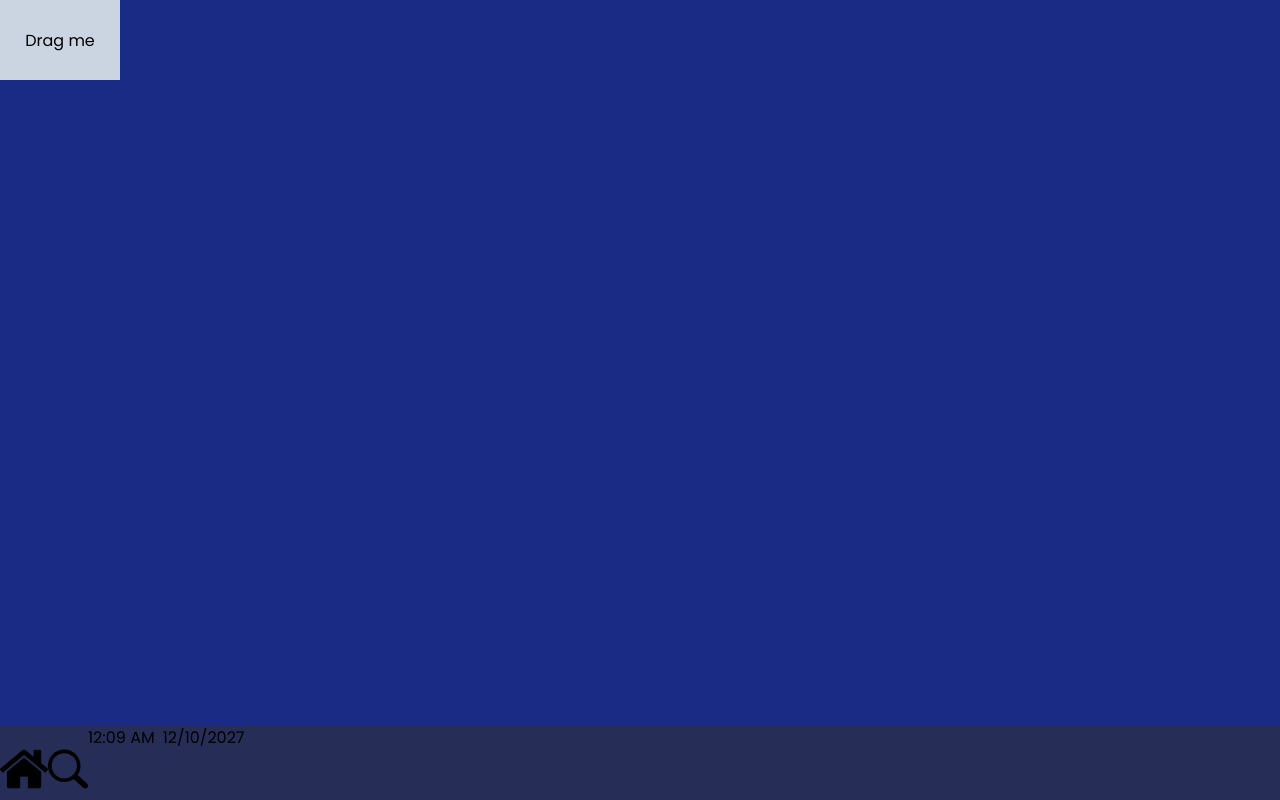
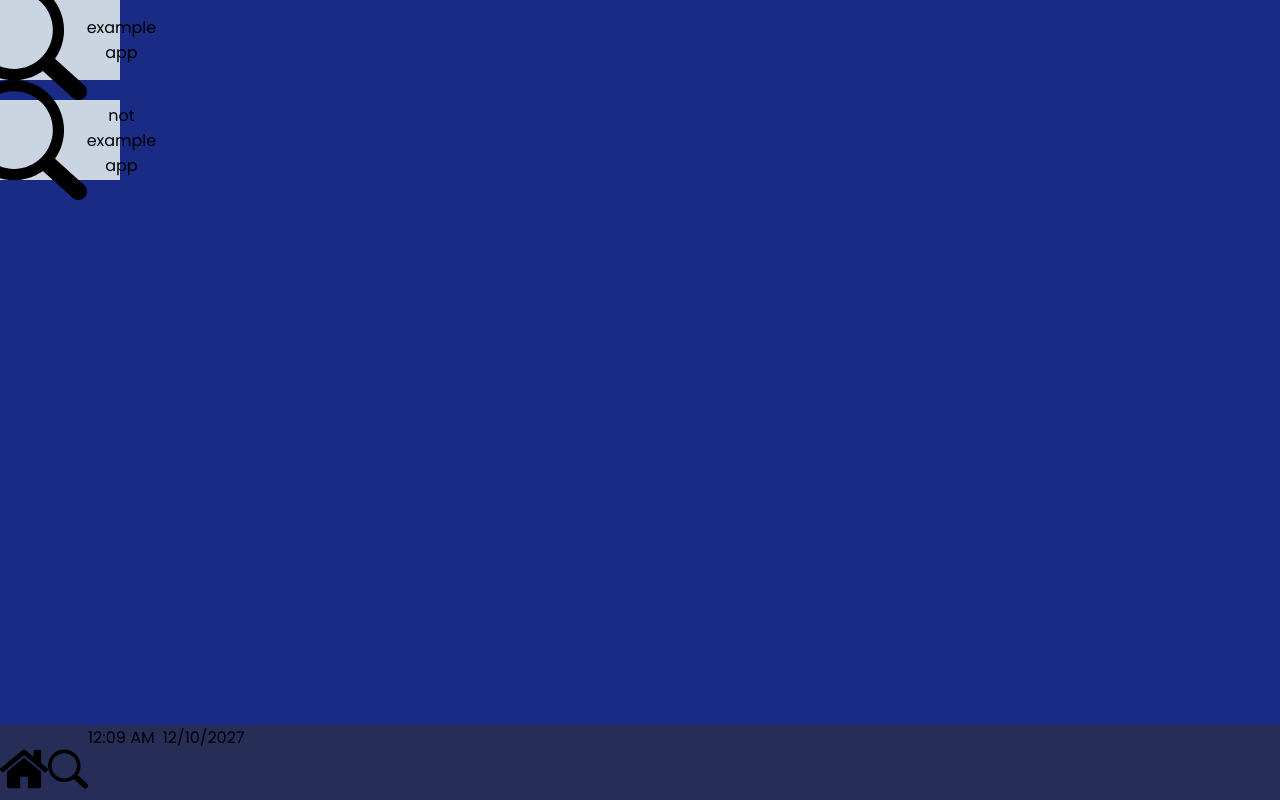
Before and after one commit to raisfeld-ori/Ksed, a React (Vite) app: page /main_page in a window 1280 px wide. Built offline with nearby package versions, Linux system fonts and the light colour scheme.

Commit message:
worked on the grid system

```diff
--- a/src/pages/main_page/Grid.tsx
+++ b/src/pages/main_page/Grid.tsx
@@ -1,6 +1,33 @@
 import React from "react";
 
-export const useDraggable = ({gridSize} : {gridSize : number}) => {
+function Grid(props: {apps: ((dx: number, dy: number, draggableRef: (nodeEle: any) => void) => JSX.Element)[],
+  gridSize: number, margin: number}) {
+  let apps = [];
+  for (let i = 0, dxy = 0; i < props.apps.length; i++, dxy += props.margin) {
+    let [ref, dx, dy] = useDraggable({gridSize: props.gridSize});
+    dy += dxy;
+    let app = props.apps[i](dx, dy, ref);
+    apps.push(app);
+  }
+
+  return <div className="grid"><>{apps}</></div>
+}
+export default Grid;
+
+export function desktop_app(name: string, image: string){
+  return function MakeApp(dx: number, dy: number, ref: ((nodeEle: any) => void)){
+  return <div className="draggable"
+  ref={ref}
+  key={name}
+  style={{
+  transform: `translate3d(${dx}px, ${dy}px, 0)`,
+    }}>
+      <img src={image} alt={name} className="icon" />
+      <p className="name">{name}</p>
+  </div>}
+}
+
+const useDraggable = ({gridSize} : {gridSize : number}) => {
   const [node, setNode] = React.useState<HTMLElement | null>(null);
   const [{ dx, dy }, setOffset] = React.useState({
       dx: 0,
--- a/src/pages/main_page/main_page.css
+++ b/src/pages/main_page/main_page.css
@@ -63,13 +63,6 @@ height: 5svh;
   background-size: 2.5rem 2.5rem;
 }
 
-.container {
-  position: relative;
-  background-size: 2.5rem 2.5rem;
-  width: 100%;
-  height: 24rem;
-}
-
 .draggable {
   background: rgb(203 213 225);
   height: 5rem;
@@ -89,3 +82,9 @@ height: 5svh;
   user-select: none;
   touch-action: none;
 }
+
+.draggable img{
+  display: inline-block;
+  pointer-events: none;
+  user-select: none;
+}
--- a/src/pages/main_page/main_page.tsx
+++ b/src/pages/main_page/main_page.tsx
@@ -1,35 +1,17 @@
 import './main_page.css';
 import './main_page.css';
-import { useDraggable } from './Grid';
+import { desktop_app } from './Grid';
+import Grid from './Grid';
+
 import miku2 from '../../assets/25694.png';
 import miku3 from '../../assets/search-icon.svg';
 
 export default function main_page(){
-    const [draggableRef, dx, dy] = useDraggable({
-        gridSize: 40,
-    });
-
-    const setDraggableRef = (node: HTMLDivElement | null) => {
-        if (node !== null) {
-            // idk how to fix this, but as long as it doesn't work, the unit testing wont run...
-            draggableRef(node);
-        }
-    };
+    const example_app = desktop_app("example app", miku3);
+    const not_example_app = desktop_app("not example app", miku3);
 
     return <div id='background'>
-
-            <div className="container">
-            <div
-                className="draggable"
-                ref={draggableRef}
-                style={{
-                    transform: `translate3d(${dx}px, ${dy}px, 0)`,
-                }}
-            >
-                Drag me
-            </div>
-        </div>
-
+        <Grid apps={[example_app, not_example_app]} gridSize={50} margin={100}/>
         <nav className='navbar'>
         <button>
             <img className='homeimg' src={miku2} alt="" />
```
